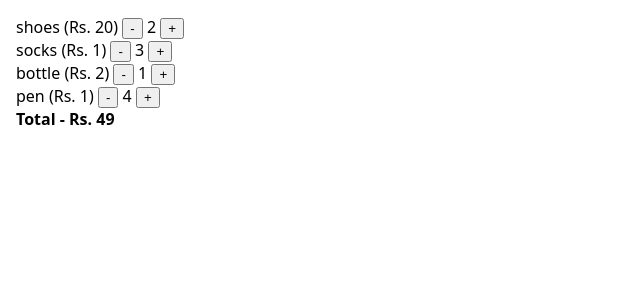
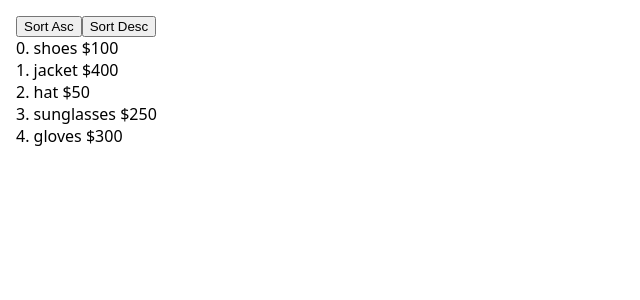
Before and after one commit to MarkVed17/reactopolis, a React (Create React App) app: page / in a window 1280 px wide. Shown: the top 300 px of the page, without its empty margins (0-640 px from the left). Built offline with nearby package versions, Linux system fonts and the light colour scheme.

Commit message:
added SortByPrice app

```diff
--- a/src/App.js
+++ b/src/App.js
@@ -4,6 +4,7 @@ import BrandFilter from './np3-questions/cycleOne/BrandFilter.js';
 import AdvancedTodo from './np3-questions/cycleOne/AdvancedTodo.js';
 import EmailSubscriber from './np3-questions/cycleOne/EmailSubscriber.js';
 import DynamicCart from './np3-questions/cycleOne/DynamicCart.js';
+import SortByPrice from './np3-questions/cycleOne/SortByPrice.js';
 
 export default function App() {
   return (
@@ -11,7 +12,8 @@ export default function App() {
       {/* <BrandFilter /> */}
       {/* <AdvancedTodo /> */}
       {/* <EmailSubscriber /> */}
-      <DynamicCart />
+      {/* <DynamicCart /> */}
+      <SortByPrice />
     </div>
   );
 }
--- /dev/null
+++ b/src/np3-questions/cycleOne/SortByPrice.js
@@ -0,0 +1,57 @@
+import React, { useState } from 'react';
+
+const initialData = [
+    {
+      id: 1,
+      name: "shoes",
+      price: 100
+    },
+    {
+      id: 2,
+      name: "jacket",
+      price: 400
+    },
+    {
+      id: 3,
+      name: "hat",
+      price: 50
+    },
+    {
+      id: 4,
+      name: "sunglasses",
+      price: 250
+    },
+    {
+      id: 5,
+      name: "gloves",
+      price: 300
+    }
+];
+
+export default function SortByPrice() {
+    const [itemsData, setItemsData] = useState(initialData);
+
+    function sortItems(sortOrder) {
+        if (sortOrder === 'asc') {
+            const sortedItems = [...itemsData].sort((a, b) => a.price - b.price);
+            setItemsData(sortedItems);
+        }
+        else {
+            setItemsData([...itemsData].sort((a, b) => b.price - a.price))
+        }
+    }
+
+    return(
+        <>
+        <button onClick={() => sortItems('asc')}>Sort Asc</button>
+        <button onClick={() => sortItems('desc')}>Sort Desc</button>
+        {
+            itemsData.map((item, index) => {
+                return (
+                    <div key={item.id}>{index}. {item.name} ${item.price}</div>
+                )
+            })
+        }
+        </>
+    )
+}
```
